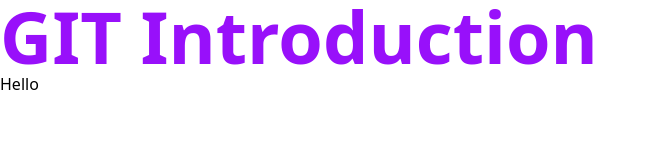
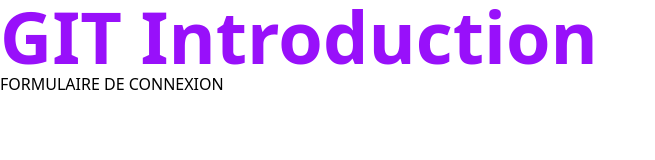
Before and after one commit to JeremyAMichel/GIT-Introduction, a website: page index.html in a window 1280 px wide. Shown: the whole page, without its empty margins (0-655 px from the left). Drawn offline with Linux system fonts and the light colour scheme.

Commit message:
Test conflit

```diff
--- a/index.html
+++ b/index.html
@@ -9,6 +9,8 @@
 <body>
     <h1 class="text-7xl text-purple-600 font-bold">GIT Introduction</h1>
 
-    <p>Hello</p>
+    <form action="">
+        FORMULAIRE DE CONNEXION
+    </form>
 </body>
 </html>
```
